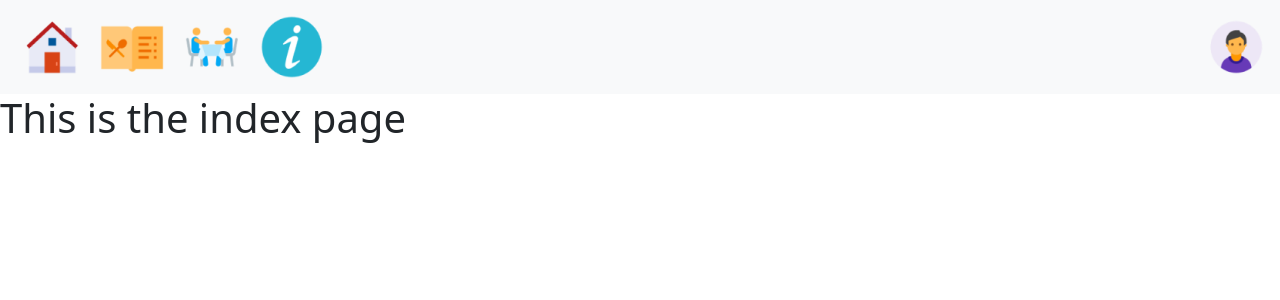
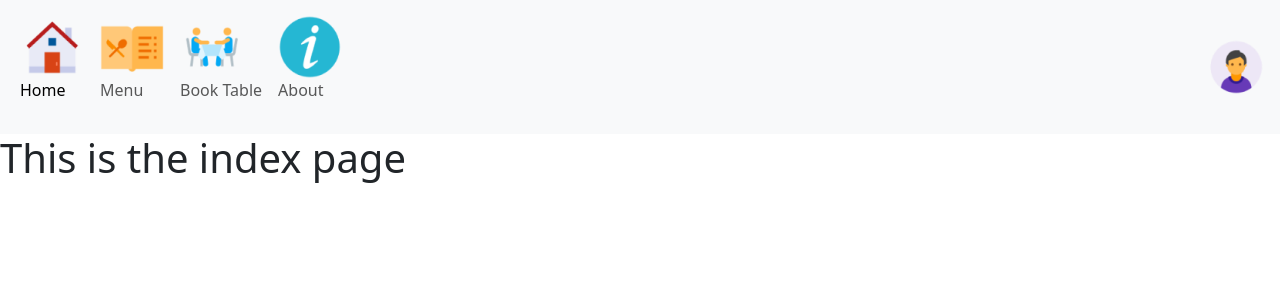
Before and after one commit to douglas86/ci-project4-restaurant-booking-system, a Django app: page / in a window 1280 px wide. Shown: the top 300 px of the page. Run offline with Django 5.2, Linux system fonts and the light colour scheme.

Commit message:
added labels to icons

```diff
--- a/templates/base.html
+++ b/templates/base.html
@@ -29,20 +29,25 @@
                     class="navbar-toggler icon"
                     data-bs-target="#navbarNavAltMarkup" data-bs-toggle="collapse" type="button">
                 <img src="{% static 'images/navbar/Hamburger.png' %}" alt="not found">
+                <p>Menu</p>
             </button>
             <div class="collapse navbar-collapse" id="navbarNavAltMarkup">
                 <div class="navbar-nav">
                     <a aria-current="page" class="nav-link active icon" href="#">
                         <img src="{% static 'images/navbar/Home.png' %}" alt="not found">
+                        <p>Home</p>
                     </a>
                     <a class="nav-link icon" href="#">
                         <img src="{% static 'images/navbar/Restaurant Menu.png' %}" alt="not found">
+                        <p>Menu</p>
                     </a>
                     <a class="nav-link icon" href="#">
                         <img src="{% static 'images/navbar/Restaurant Table.png' %}" alt="not found">
+                        <p>Book Table</p>
                     </a>
                     <a class="nav-link icon" href="#">
                         <img src="{% static 'images/navbar/Info.png' %}" alt="not found">
+                        <p>About</p>
                     </a>
                 </div>
             </div>
```
